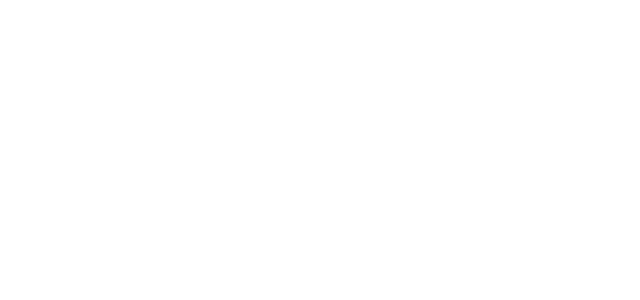
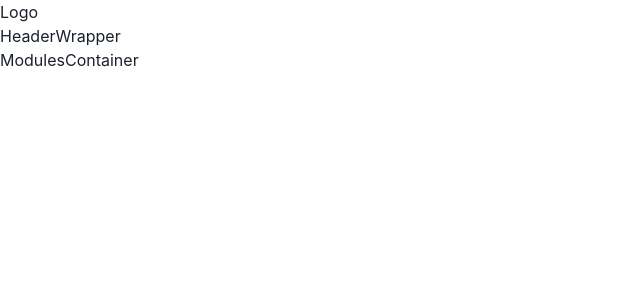
Before and after one commit to mahuena/Medical_website, a React (Vite) app: page /home in a window 1280 px wide. Before the commit this address had no page. Shown: the top 300 px of the page, without its empty margins (0-640 px from the left). Built offline with nearby package versions, Linux system fonts and the light colour scheme.

Commit message:
creating the components sideBar, HeaderWrapper and modulesContainer

```diff
--- a/src/App.jsx
+++ b/src/App.jsx
@@ -1,6 +1,6 @@
 import {BrowserRouter, Routes, Route} from 'react-router-dom'
 import { LoginPage } from './Login/LoginPage.jsx'
-import {Home} from './Home.jsx'
+import {Home} from './home/Home.jsx'
 import {RegistrationPage} from './Registration/RegistrationPage.jsx'
 import { ChakraProvider } from '@chakra-ui/react'
 function App() {
@@ -9,9 +9,9 @@ function App() {
       <ChakraProvider>
             <BrowserRouter>
                 <Routes>
-                    <Route path="/" element={<Home />} />
-                    <Route path="/loginPage" element={<LoginPage />} />
+                    <Route path="/" element={<LoginPage />} />
                     <Route path="/registrationPage" element={<RegistrationPage />} />
+                    <Route path="/home" element={<Home />} />
                 </Routes>
             </BrowserRouter>
       </ChakraProvider>
--- /dev/null
+++ b/src/home/Home.jsx
@@ -0,0 +1,18 @@
+import {SideBar} from "./components/SideBar.jsx";
+import {HeaderWrapper} from "./components/HeaderWrapper.jsx";
+import {ModulesContainer} from "./components/ModulesContainer.jsx";
+
+export const Home = () => {
+
+  return (
+    <>
+      <div className="flex">
+          <SideBar />
+          <div className="">
+              <HeaderWrapper />
+              <ModulesContainer />
+          </div>
+      </div>
+    </>
+  );
+};
--- /dev/null
+++ b/src/home/components/HeaderWrapper.jsx
@@ -0,0 +1,7 @@
+export const HeaderWrapper = () => {
+    return (
+        <>
+            <div>HeaderWrapper</div>
+        </>
+    )
+}
--- /dev/null
+++ b/src/home/components/ModulesContainer.jsx
@@ -0,0 +1,7 @@
+export const ModulesContainer = () => {
+    return (
+        <>
+            <div>ModulesContainer</div>
+        </>
+    )
+}
--- /dev/null
+++ b/src/home/components/SideBar.jsx
@@ -0,0 +1,10 @@
+export const SideBar = () => {
+    return (
+        <>
+            <div className="bg-blue w64">
+                <h1 className="text-3xl font-bold underline">Logo</h1>
+
+            </div>
+        </>
+    )
+}
```
